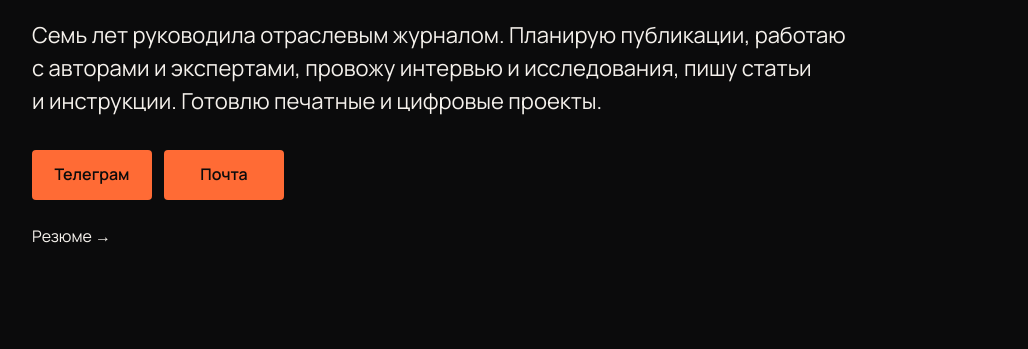
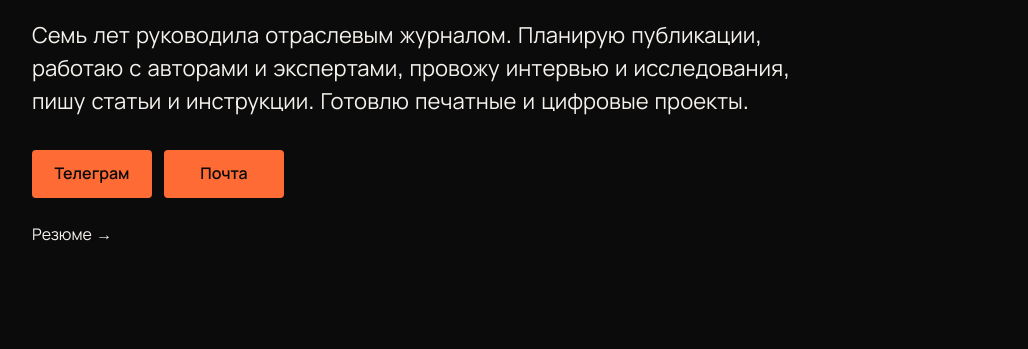
Before and after one commit to Irbis1106/resume, a plain HTML site: page portfolio.html in a window 1280 px wide. Shown: the part 237-586 px from the top of the page, without its empty margins (16-1044 px from the left). Drawn offline with Linux system fonts and the light colour scheme.

Commit message:
Optimize page loading

```diff
--- a/index.html
+++ b/index.html
@@ -7,9 +7,8 @@
     <meta name="theme-color" content="#0B0B0C" />
     <title>Александра Тимохина — редактор и автор</title>
     <link rel="canonical" href="https://aleksandratimokhina.top/" />
-    <link rel="preconnect" href="https://fonts.googleapis.com" />
-    <link rel="preconnect" href="https://fonts.gstatic.com" crossorigin />
-    <link href="https://fonts.googleapis.com/css2?family=Manrope:wght@400;500;600&amp;display=swap" rel="stylesheet" />
+    <link rel="preload" href="assets/fonts/manrope-cyrillic.woff2" as="font" type="font/woff2" crossorigin />
+    <link rel="preload" href="assets/alexandra-timokhina-384.jpg" as="image" fetchpriority="high" />
     <link rel="stylesheet" href="styles.css" />
   </head>
   <body class="resume-page">
@@ -22,7 +21,7 @@
           <div class="hero-heading-row">
             <h1 class="hero-title" id="hero-title">Александра<br />Тимохина</h1>
             <figure class="hero-portrait">
-              <img src="assets/alexandra-timokhina.jpg" alt="Александра Тимохина" width="1365" height="2048" fetchpriority="high" />
+              <img src="assets/alexandra-timokhina-384.jpg" alt="Александра Тимохина" width="384" height="384" fetchpriority="high" decoding="async" />
             </figure>
           </div>
           <p class="hero-lead">Планирую публикации, работаю с авторами и экспертами, пишу аналитические статьи, беру интервью и готовлю инструкции. Запускаю новые рубрики и форматы. Восемь лет работаю в медиа. Семь лет была главным редактором «Справочника эколога». Большой опыт работы с темами экологии, охраны труда, промышленности и ESG. Готова погрузиться в другие направления. Открыта к удалённым проектам в онлайн-медиа, B2B-изданиях и контент-агентствах.</p>
--- a/portfolio.html
+++ b/portfolio.html
@@ -7,9 +7,7 @@
 <meta name="description" content="Портфолио Александры Тимохиной: редакционные проекты, статьи, интервью и онлайн-мероприятия.">
 <title>Портфолио — Александра Тимохина</title>
 <link rel="canonical" href="https://aleksandratimokhina.top/portfolio.html">
-<link rel="preconnect" href="https://fonts.googleapis.com">
-<link rel="preconnect" href="https://fonts.gstatic.com" crossorigin>
-<link href="https://fonts.googleapis.com/css2?family=Manrope:wght@400;500;600&amp;display=swap" rel="stylesheet">
+<link rel="preload" href="assets/fonts/manrope-cyrillic.woff2" as="font" type="font/woff2" crossorigin>
 <link rel="stylesheet" href="styles.css">
 </head>
 <body class="portfolio-page" id="top">
--- a/styles.css
+++ b/styles.css
@@ -1,3 +1,21 @@
+@font-face {
+  font-family: "Manrope";
+  font-style: normal;
+  font-weight: 400 600;
+  font-display: optional;
+  src: url("assets/fonts/manrope-cyrillic.woff2") format("woff2");
+  unicode-range: U+0301, U+0400-045F, U+0490-0491, U+04B0-04B1, U+2116;
+}
+
+@font-face {
+  font-family: "Manrope";
+  font-style: normal;
+  font-weight: 400 600;
+  font-display: optional;
+  src: url("assets/fonts/manrope-latin.woff2") format("woff2");
+  unicode-range: U+0000-00FF, U+0131, U+0152-0153, U+02BB-02BC, U+02C6, U+02DA, U+02DC, U+0304, U+0308, U+0329, U+2000-206F, U+20AC, U+2122, U+2191, U+2193, U+2212, U+2215, U+FEFF, U+FFFD;
+}
+
 :root {
   --bg-primary: #0b0b0c;
   --bg-secondary: #19191b;
@@ -163,6 +181,7 @@ strong {
   background: var(--accent);
   color: var(--bg-primary);
   font-weight: 600;
+  line-height: 1;
   text-decoration: none;
 }
 
```
Also changed, not shown: assets/alexandra-timokhina-384.jpg (added), assets/alexandra-timokhina.jpg (deleted), assets/fonts/manrope-cyrillic.woff2 (added), assets/fonts/manrope-latin.woff2 (added).
